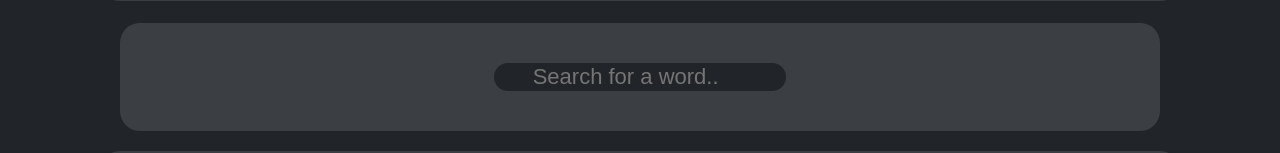
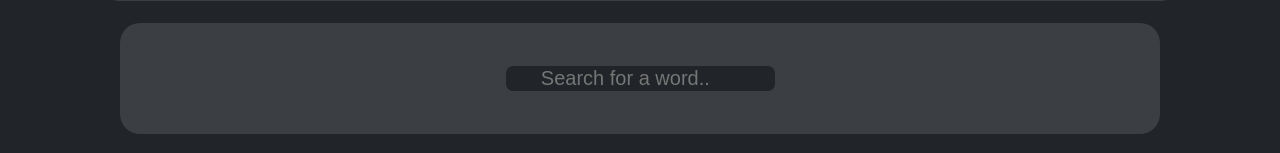
Before and after one commit to CrypticMango/dicionary-web-app, a React (Create React App) app: page / in a window 1280 px wide. Shown: the part 199-352 px from the top of the page. Built offline with nearby package versions, Linux system fonts and the light colour scheme; the HTML template or start-up script is replaced by a standard one.

Commit message:
changed border

```diff
--- a/src/Dictionary.css
+++ b/src/Dictionary.css
@@ -12,8 +12,9 @@
     background-color: #212529;
     color: #00FFC8;
     border: #3B3E42;
-    border-radius: 25px;
-    font-size: 22px;
+    border-radius: 10px;
+    border-style: solid;
+    font-size: 20px;
     box-sizing: none;
 }
 
```
